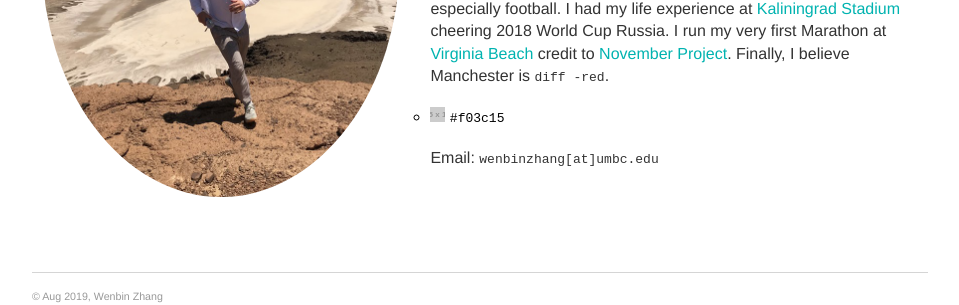
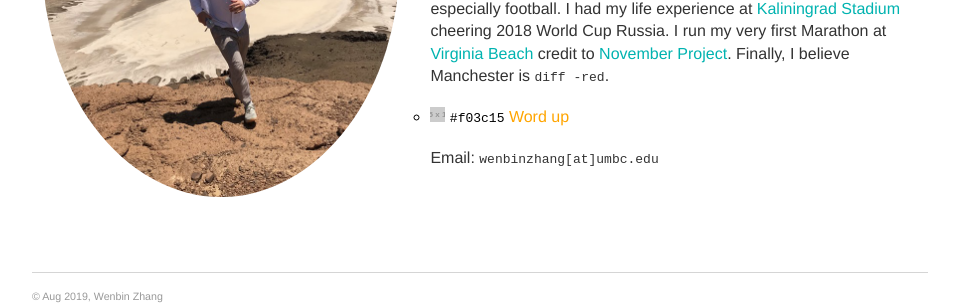
Before and after one commit to vanbanTruong/vanbanTruong.github.io, a Jekyll site: the page built from index.md, in a window 1280 px wide. Shown: the part 499-804 px from the top of the page, without its empty margins (160-1119 px from the left). Built offline with Jekyll 4.4.1, drawn with Linux system fonts in a browser that asks for light colours.

Commit message:
Update index.md

````diff
--- a/index.md
+++ b/index.md
@@ -17,5 +17,6 @@ Outside of research, I enjoy watching and playing all kinds of sports especially
 -red```.
 
 - ![#f03c15](https://placehold.it/15/f03c15/000000?text=+) `#f03c15`
+<span style="color:orange;">Word up</span>
 
 Email: `wenbinzhang[at]umbc.edu`
````
